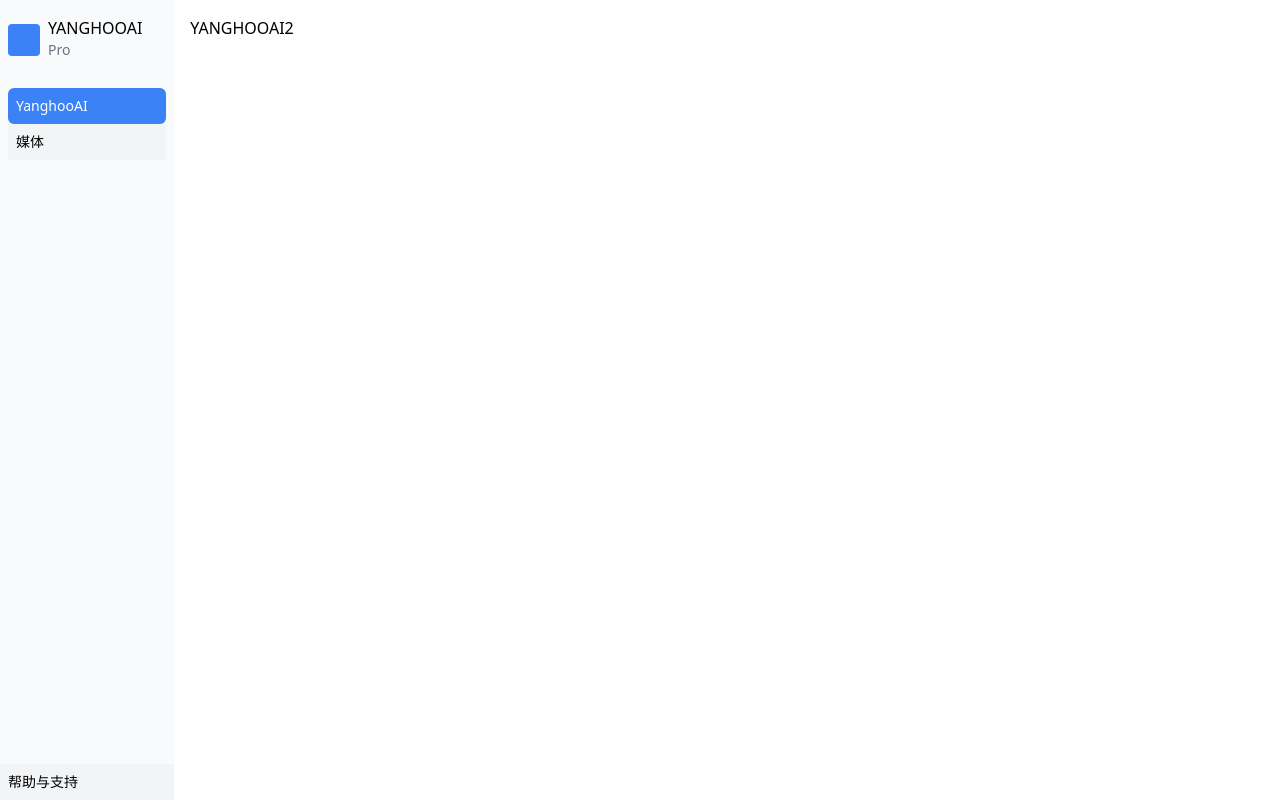
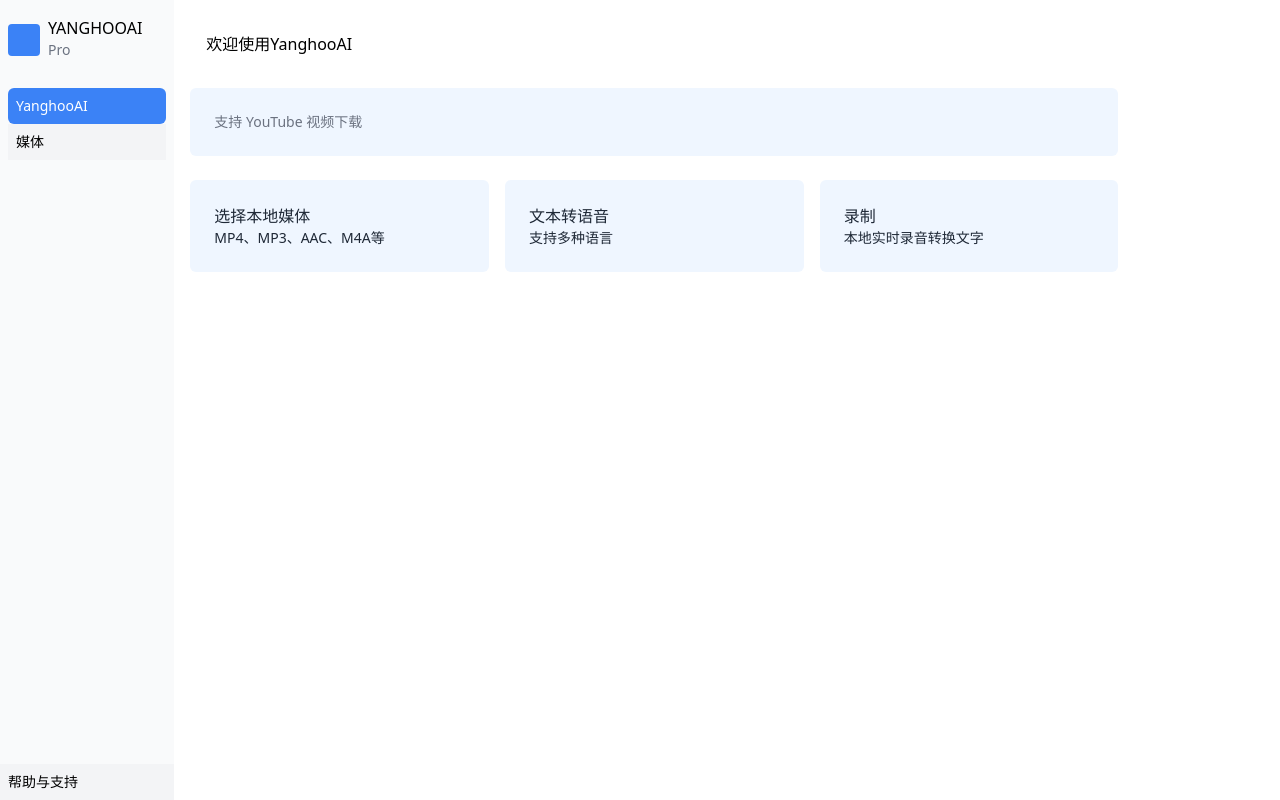
Before and after one commit to almensu/Create-React-App, a React (Create React App) app: page / in a window 1280 px wide. Built offline with nearby package versions, Linux system fonts and the light colour scheme.

Commit message:
主菜单输入框和功能框

```diff
--- a/src/App.js
+++ b/src/App.js
@@ -39,8 +39,31 @@
         </div>
       </div>
       {/* 右侧主区域 */}
-      <div className="w-3/4 bg-white p-4">
-        <h1>YANGHOOAI2</h1>
+      <div className="flex flex-col bg-white p-4 w-3/4">
+        <div className="bg-white p-4">
+          <h1>欢迎使用YanghooAI</h1>
+        </div>
+
+        {/* YouTube下载色块 - 设置相同的宽度 */}
+        <div className="w-full bg-blue-50 p-6 text-sm text-gray-500 rounded-md mt-4">
+          <h1>支持 YouTube 视频下载</h1>
+        </div>
+
+        {/* 三个功能色块 - 使用w-full确保与上面的色块宽度一致 */}
+        <div className="flex flex-row gap-4 mt-6 w-full">
+          <div className="flex-1 bg-blue-50 p-6 text-sm text-gray-800 rounded-md">
+            <h1 className='text-base font-medium'>选择本地媒体</h1>
+            <p>MP4、MP3、AAC、M4A等</p>
+          </div>
+          <div className="flex-1 bg-blue-50 p-6 text-sm text-gray-800 rounded-md">
+            <h1 className='text-base font-medium'>文本转语音</h1>
+            <p>支持多种语言</p>
+          </div>
+          <div className="flex-1 bg-blue-50 p-6 text-sm text-gray-800 rounded-md">
+            <h1 className='text-base font-medium'>录制</h1>
+            <p>本地实时录音转换文字</p>
+          </div>
+        </div>
       </div>
     </div>
   );
```
